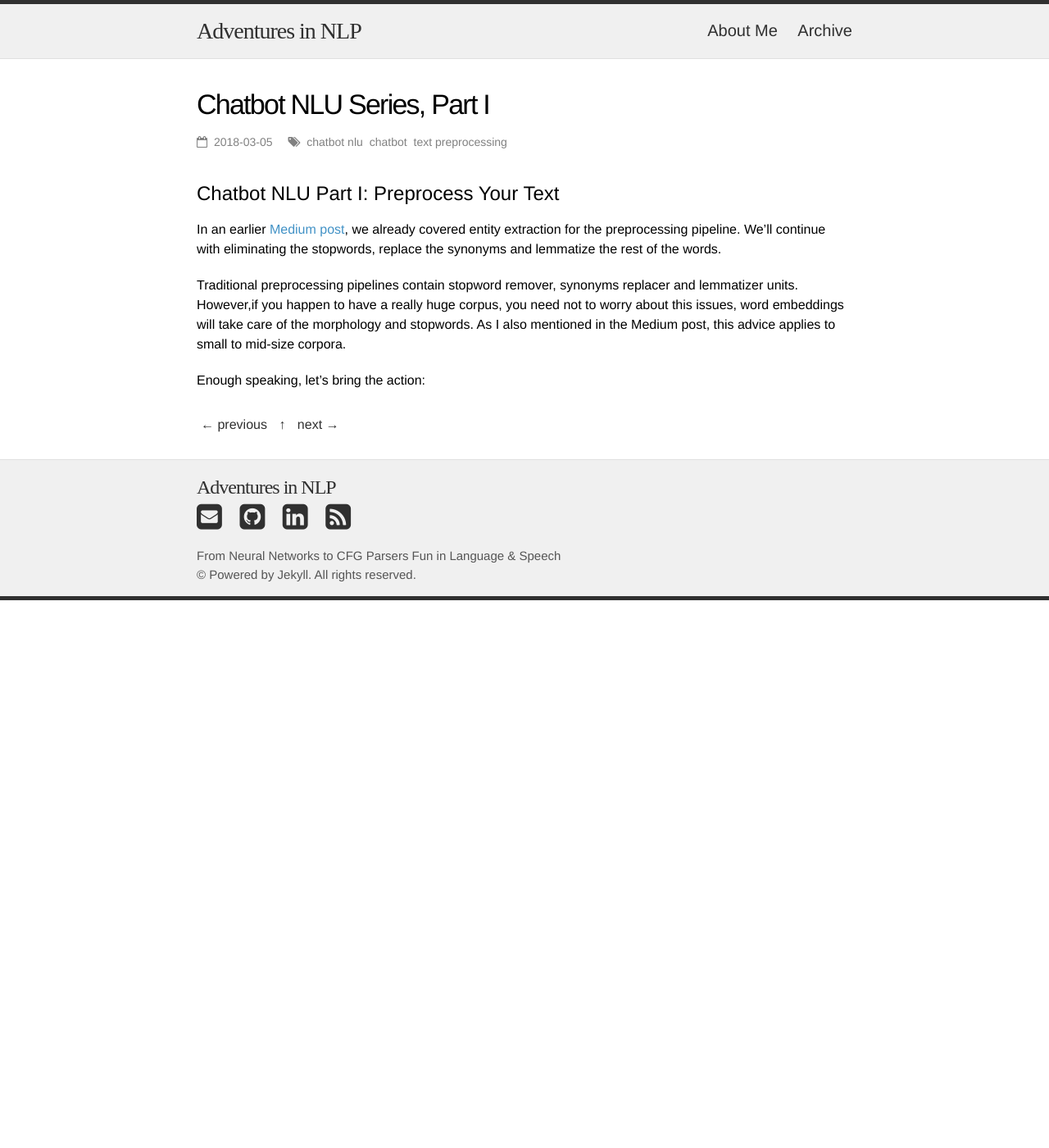
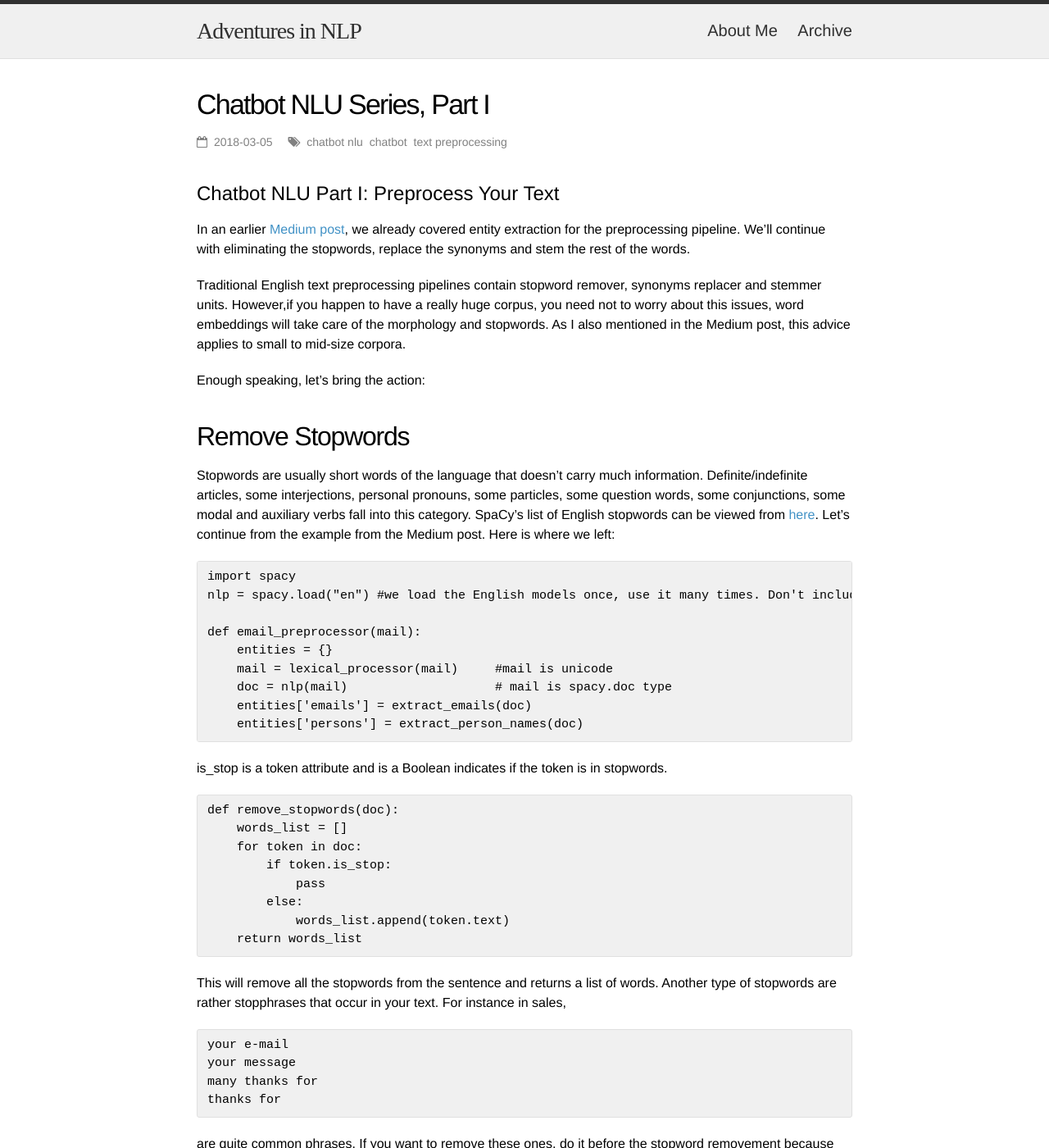
Before and after one commit to DuyguA/DuyguA.github.io, a Jekyll site: the page built from _posts/2018-3-5-chatbot-nlu-series-I.md, in a window 1280 px wide and 1400 px high. Shown: the whole window at 82% size. Built offline with Jekyll 4.4.1, drawn with Linux system fonts in a browser that asks for light colours; nearby versions of some CDN libraries; some web fonts are replaced; some of the changed text lies outside the part shown.

Commit message:
until stemmer

````diff
--- a/_posts/2018-3-5-chatbot-nlu-series-I.md
+++ b/_posts/2018-3-5-chatbot-nlu-series-I.md
@@ -9,8 +9,105 @@
 
 # Chatbot NLU Part I: Preprocess Your Text
 
-In an earlier [Medium post](https://medium.com/@duygu.altinok12/preprocess-your-text-with-spacy-926e32289b27), we already covered entity extraction for the preprocessing pipeline. We'll continue with eliminating the stopwords, replace the synonyms and lemmatize the rest of the words.
+In an earlier [Medium post](https://medium.com/@duygu.altinok12/preprocess-your-text-with-spacy-926e32289b27), we already covered entity extraction for the preprocessing pipeline. We'll continue with eliminating the stopwords, replace the synonyms and stem the rest of the words.
 
-Traditional preprocessing pipelines contain stopword remover, synonyms replacer and lemmatizer units. However,if you happen to have a really huge corpus, you need not to worry about this issues, word embeddings will take care of the morphology and stopwords. As I also mentioned in the Medium post, this advice applies to small to mid-size corpora.
+Traditional English text preprocessing pipelines contain stopword remover, synonyms replacer and stemmer units. However,if you happen to have a really huge corpus, you need not to worry about this issues, word embeddings will take care of the morphology and stopwords. As I also mentioned in the Medium post, this advice applies to small to mid-size corpora.
 
 Enough speaking, let's bring the action:
+
+## Remove Stopwords
+
+Stopwords are usually short words of the language that doesn't carry much information. Definite/indefinite articles, some interjections, personal pronouns, some particles, some question words, some conjunctions, some modal and auxiliary verbs fall into this category. SpaCy's list of English stopwords can be viewed from [here](https://github.com/explosion/spaCy/blob/master/spacy/lang/en/stop_words.py).
+Let's continue from the example from the Medium post. Here is where we left:
+
+```
+import spacy
+nlp = spacy.load("en") #we load the English models once, use it many times. Don't include this line into any methods, it'll dramatically reduce the efficiency
+
+def email_preprocessor(mail):
+    entities = {}
+    mail = lexical_processor(mail)     #mail is unicode
+    doc = nlp(mail)                    # mail is spacy.doc type
+    entities['emails'] = extract_emails(doc)
+    entities['persons'] = extract_person_names(doc)
+```
+is_stop is a token attribute and is a Boolean indicates if the token is in stopwords.
+
+```
+def remove_stopwords(doc):
+    words_list = []
+    for token in doc:
+        if token.is_stop:
+            pass
+        else:
+            words_list.append(token.text)
+    return words_list
+```
+
+This will remove all the stopwords from the sentence and returns a list of words.
+Another type of stopwords are rather stopphrases that occur in your text. For instance in sales,
+
+```
+your e-mail
+your message
+many thanks for
+thanks for
+```
+are quite common phrases. If you want to remove these ones, do it before the stopword removement because they contain stopwords as parts.
+There can be also sentences that you want to remove completely. Opening politeness and closing remarks are of this type:
+
+```
+Many thanks for your message.
+Thanks for the information.
+I wish a great weekend to you and your family.
+```
+If you want to remove sentences, it's better to do a sentence tokenizing first; then decide which sentences to eliminate. Something like this:
+
+```
+def remove_politeness(doc):
+    sentences = []
+    for sentence in doc.sents:
+        if opening_politeness(sentence):
+            pass #skip this sentence
+        elif closing_remarks(sentence):
+            pass #skip this sentence
+        else:
+            sentences.append(sentence) #add this sentence to the list
+    return sentences
+```
+More on the third type will come, wait for the classification post:) Let's add the stopwords remover t the pipeline, we began with a string, switch to a spacy span, now we go back to a list of strings:
+
+```
+import spacy
+nlp = spacy.load("en")
+
+def email_preprocessor(mail):
+    entities = {}
+    mail = lexical_processor(mail)     #mail is unicode
+    doc = nlp(mail)                    # mail is spacy.doc type
+    entities['emails'] = extract_emails(doc)
+    entities['persons'] = extract_person_names(doc)
+    word_list = remove_stopwords(doc)        #word_list is list(unicode) type
+```
+
+## Replace Synonyms
+No matter what people say, if you have a close domain replacing synoynms is always a good idea. Especially in small/mid size corpus, it creates miracles. In order word vectors to achieve their best in your domain:
+
+* they should be trained on your domain
+* they should be trained at least a bit supervised, otherwise antonyms possess the same word vector and that can lead to headaches
+
+Antonym adjectives usually have the same word vector as they occur in same context and indeed in many cases interchangable. For instance:
+
+```
+I had a very good customer experience.
+I had a very bad customer experience.
+
+She had a very attractive sister.
+She had a very unattractive sister.
+```
+Surrounding words i.e. the context are exactly the same, then no wonder word vectors are the same. If you want to use word vectors fro sentiment analysis especially, make sure that they're trainable. More onto this subject appears on the classification post.
+
+I usually store synonyms as dictionaries, so the replacement is straightforward, just one dictionary lookup. One can also map multiword phrases to one word or again multiword phrases. In that case, some keys are substrings of the other keys. In this case, its better to hold your dictionary as a **Trie**. More onto this data structure will come later.
+
+## Stem
+Stemming is the process of finding the shortest substring of a word that keep the **concept** of the word. Important thing is to know that the stem does nt belong to the language's lexicon (i.e. a valid word) and
````
